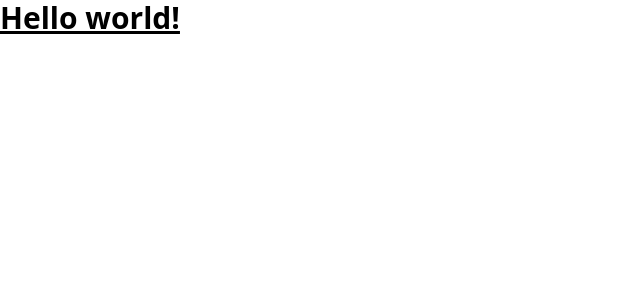
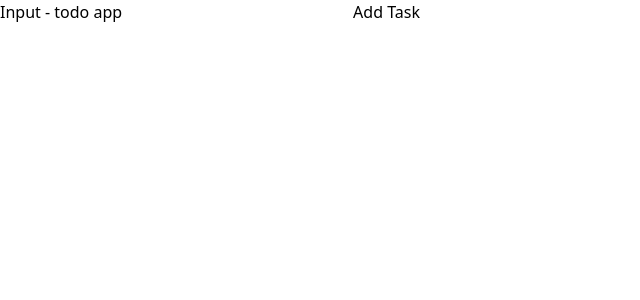
Before and after one commit to brennerpaiva/warmy-challenge, a React (Create React App) app: page / in a window 1280 px wide. Shown: the top 300 px of the page, without its empty margins (0-640 px from the left). Built offline with nearby package versions, Linux system fonts and the light colour scheme.

Commit message:
feat: create input component

```diff
--- a/src/App.js
+++ b/src/App.js
@@ -1,7 +1,9 @@
+import Input from "./component/Input";
+
 function App() {
   return (
     <div className="App">
-      <h1 className="text-3xl font-bold underline">Hello world!</h1>
+      <Input />
     </div>
   );
 }
--- /dev/null
+++ b/src/component/Input.jsx
@@ -0,0 +1,13 @@
+import React from "react";
+
+function Input() {
+  return (
+    <div>
+      Input - todo app
+      <input type="text" />
+      <button>Add Task</button>
+    </div>
+  );
+}
+
+export default Input;
```
